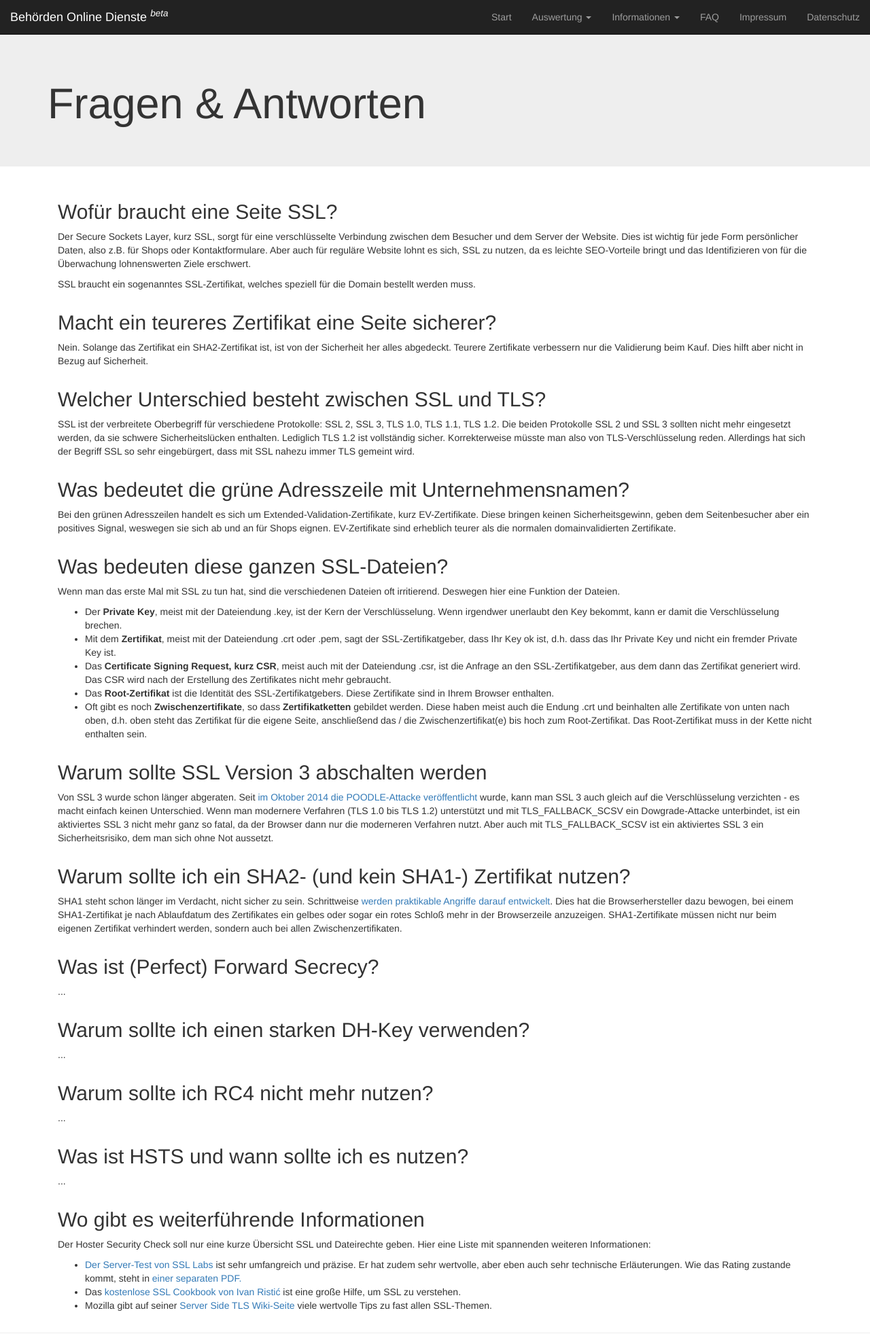
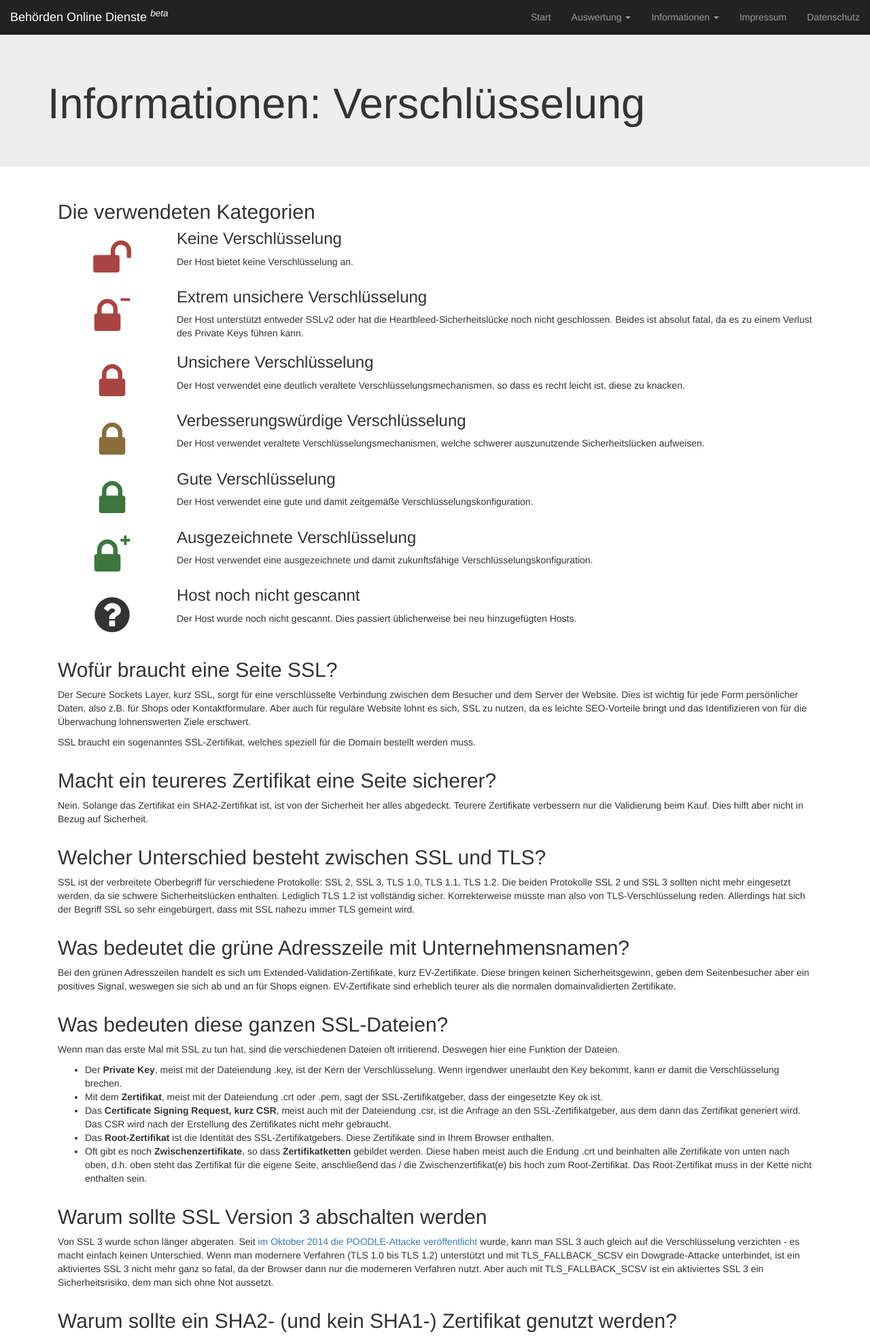
Before and after one commit to okfde/behoerden-online-dienste.de, a Flask app: page /info/encryption in a window 1280 px wide. Shown: the top 1966 px of the page at 68% size. Run offline with Flask 2, Linux system fonts and the light colour scheme; parts of the project's set-up code (start-up, migrations or seed data) failed here and were passed over; some libraries are stand-ins or nearby versions.

Commit message:
informaton, bugfixes

```diff
--- a/webapp/templates/impress.html
+++ b/webapp/templates/impress.html
@@ -21,7 +21,6 @@
         Telefon: <a href="tel:+49 173 1662174">+49 173 1662174</a><br />
         E-Mail: <a href="mailto:mail@ernestoruge.de">mail@ernestoruge.de</a>
       </p>
-      <p>Kleinunternehmer i.S.d. § 19 UStG</p>
       <h2>Verantwortlich für den Inhalt nach § 55 Abs. 2 RStV:</h2>
       <p>
         Ernesto Ruge<br />
--- a/webapp/templates/info_encryption.html
+++ b/webapp/templates/info_encryption.html
@@ -3,10 +3,78 @@
 {% block content %}
 <div class="jumbotron">
   <div class="container">
-    <h1>Fragen &amp; Antworten</h1>
+    <h1>Informationen: Verschlüsselung</h1>
   </div>
 </div>
 <div class="container">
+  <div class="row-fluid">
+    <div class="col-md-12">
+      <h2 id="why-ssl">Die verwendeten Kategorien</h2>
+    </div>
+  </div>
+  <div class="row-fluid">
+    <div class="col-sm-2 col-rating col-rating-ssl-1">
+      <i class="fa fa-unlock"></i>
+    </div>
+    <div>
+      <h3>Keine Verschlüsselung</h3>
+      <p>Der Host bietet keine Verschlüsselung an.</p>
+    </div>
+  </div>
+  <div class="row-fluid">
+    <div class="col-sm-2 col-rating col-rating-ssl-2">
+      <i class="fa fa-lock"></i><i class="fa fa-minus"></i>
+    </div>
+    <div>
+      <h3>Extrem unsichere Verschlüsselung</h3>
+      <p>Der Host unterstützt entweder SSLv2 oder hat die Heartbleed-Sicherheitslücke noch nicht geschlossen. Beides ist absolut fatal, da es zu einem Verlust des Private Keys führen kann.</p>
+    </div>
+  </div>
+  <div class="row-fluid">
+    <div class="col-sm-2 col-rating col-rating-ssl-3">
+      <i class="fa fa-lock"></i>
+    </div>
+    <div>
+      <h3>Unsichere Verschlüsselung</h3>
+      <p>Der Host verwendet eine deutlich veraltete Verschlüsselungsmechanismen, so dass es recht leicht ist, diese zu knacken.</p>
+    </div>
+  </div>
+  <div class="row-fluid">
+    <div class="col-sm-2 col-rating col-rating-ssl-4">
+      <i class="fa fa-lock"></i>
+    </div>
+    <div>
+      <h3>Verbesserungswürdige Verschlüsselung</h3>
+      <p>Der Host verwendet veraltete Verschlüsselungsmechanismen, welche schwerer auszunutzende Sicherheitslücken aufweisen.</p>
+    </div>
+  </div>
+  <div class="row-fluid">
+    <div class="col-sm-2 col-rating col-rating-ssl-5">
+      <i class="fa fa-lock"></i>
+    </div>
+    <div>
+      <h3>Gute Verschlüsselung</h3>
+      <p>Der Host verwendet eine gute und damit zeitgemäße Verschlüsselungskonfiguration.</p>
+    </div>
+  </div>
+  <div class="row-fluid">
+    <div class="col-sm-2 col-rating col-rating-ssl-6">
+      <i class="fa fa-lock"></i><i class="fa fa-plus"></i>
+    </div>
+    <div>
+      <h3>Ausgezeichnete Verschlüsselung</h3>
+      <p>Der Host verwendet eine ausgezeichnete und damit zukunftsfähige Verschlüsselungskonfiguration.</p>
+    </div>
+  </div>
+  <div class="row-fluid">
+    <div class="col-sm-2 col-rating col-rating-ssl-0">
+      <i class="fa fa-question-circle"></i>
+    </div>
+    <div>
+      <h3>Host noch nicht gescannt</h3>
+      <p>Der Host wurde noch nicht gescannt. Dies passiert üblicherweise bei neu hinzugefügten Hosts.</p>
+    </div>
+  </div>
   <div class="row-fluid">
     <div class="col-md-12">
       <h2 id="why-ssl">Wofür braucht eine Seite SSL?</h2>
@@ -38,7 +106,7 @@
       <p>Wenn man das erste Mal mit SSL zu tun hat, sind die verschiedenen Dateien oft irritierend. Deswegen hier eine Funktion der Dateien.</p>
       <ul>
         <li>Der <strong>Private Key</strong>, meist mit der Dateiendung .key, ist der Kern der Verschlüsselung. Wenn irgendwer unerlaubt den Key bekommt, kann er damit die Verschlüsselung brechen.</li>
-        <li>Mit dem <strong>Zertifikat</strong>, meist mit der Dateiendung .crt oder .pem, sagt der SSL-Zertifikatgeber, dass Ihr Key ok ist, d.h. dass das Ihr Private Key und nicht ein fremder Private Key ist.</li>
+        <li>Mit dem <strong>Zertifikat</strong>, meist mit der Dateiendung .crt oder .pem, sagt der SSL-Zertifikatgeber, dass der eingesetzte Key ok ist.</li>
         <li>Das <strong>Certificate Signing Request, kurz CSR</strong>, meist auch mit der Dateiendung .csr, ist die Anfrage an den SSL-Zertifikatgeber, aus dem dann das Zertifikat generiert wird. Das CSR wird nach der Erstellung des Zertifikates nicht mehr gebraucht.</li>
         <li>Das <strong>Root-Zertifikat</strong> ist die Identität des SSL-Zertifikatgebers. Diese Zertifikate sind in Ihrem Browser enthalten.</li>
         <li>Oft gibt es noch <strong>Zwischenzertifikate</strong>, so dass <strong>Zertifikatketten</strong> gebildet werden. Diese haben meist auch die Endung .crt und beinhalten alle Zertifikate von unten nach oben, d.h. oben steht das Zertifikat für die eigene Seite, anschließend das / die Zwischenzertifikat(e) bis hoch zum Root-Zertifikat. Das Root-Zertifikat muss in der Kette nicht enthalten sein.</li>
@@ -53,8 +121,8 @@
   </div>
   <div class="row-fluid">
     <div class="col-md-12">
-      <h2 id="sha1">Warum sollte ich ein SHA2- (und kein SHA1-) Zertifikat nutzen?</h2>
-      <p>SHA1 steht schon länger im Verdacht, nicht sicher zu sein. Schrittweise <a href="http://www.heise.de/security/meldung/Todesstoss-fuer-SHA-1-steht-bevor-2849484.html">werden praktikable Angriffe darauf entwickelt</a>. Dies hat die Browserhersteller dazu bewogen, bei einem SHA1-Zertifikat je nach Ablaufdatum des Zertifikates ein gelbes oder sogar ein rotes Schloß mehr in der Browserzeile anzuzeigen. SHA1-Zertifikate müssen nicht nur beim eigenen Zertifikat verhindert werden, sondern auch bei allen Zwischenzertifikaten.</p>
+      <h2 id="sha1">Warum sollte ein SHA2- (und kein SHA1-) Zertifikat genutzt werden?</h2>
+      <p>SHA1 steht schon länger im Verdacht, nicht sicher zu sein. Schrittweise <a href="http://www.heise.de/security/meldung/Todesstoss-fuer-SHA-1-steht-bevor-2849484.html">werden praktikable Angriffe darauf entwickelt</a>. Dies hat die Browserhersteller dazu bewogen, bei einem SHA1-Zertifikat je nach Ablaufdatum des Zertifikates ein gelbes oder sogar ein rotes Schloß mehr in der Browserzeile anzuzeigen. SHA1-Zertifikate müssen nicht nur beim Seiten-Zertifikat verhindert werden, sondern auch bei allen Zwischenzertifikaten.</p>
     </div>
   </div>
   <div class="row-fluid">
@@ -65,19 +133,25 @@
   </div>
   <div class="row-fluid">
     <div class="col-md-12">
-      <h2 id="strong-dh">Warum sollte ich einen starken DH-Key verwenden?</h2>
+      <h2 id="strong-dh">Warum sollte ein starker DH-Key eingesetzt werden?</h2>
       <p>...</p>
     </div>
   </div>
   <div class="row-fluid">
     <div class="col-md-12">
-      <h2 id="rc4">Warum sollte ich RC4 nicht mehr nutzen?</h2>
+      <h2 id="rc4">Warum sollte RC4 nicht mehr genutzt werden?</h2>
       <p>...</p>
     </div>
   </div>
   <div class="row-fluid">
     <div class="col-md-12">
-      <h2 id="hsts">Was ist HSTS und wann sollte ich es nutzen?</h2>
+      <h2 id="hsts">Was ist HSTS und wann sollte es eingesetzt werden?</h2>
+      <p>...</p>
+    </div>
+  </div>
+  <div class="row-fluid">
+    <div class="col-md-12">
+      <h2 id="hsts">Was ist TLS_FALLBACK_SCSV und warum sollte es eingesetzt werden?</h2>
       <p>...</p>
     </div>
   </div>
--- a/webapp/templates/layout.html
+++ b/webapp/templates/layout.html
@@ -60,13 +60,13 @@
         <li class="dropdown">
           <a href="#" class="dropdown-toggle" data-toggle="dropdown" role="button" aria-haspopup="true" aria-expanded="false">Informationen <span class="caret"></span></a>
           <ul class="dropdown-menu navbar-inverse">
+            <li><a href="/info/ueber">Über Uns</a></li>
             <li><a href="/info/services">Dienste-Übersicht</a></li>
             <li><a href="/info/encryption">Verschlüsselung</a></li>
             <li><a href="/info/data">Daten &amp; API</a></li>
             <li><a href="/info/faq">FAQ</a></li>
           </ul>
         </li>
-        <li><a href="/faq">FAQ</a></li>
         <li><a href="/impress">Impressum</a></li>
         <li><a href="/privacy">Datenschutz</a></li>
       </ul>
--- a/webapp/util.py
+++ b/webapp/util.py
@@ -973,6 +973,8 @@ def generate_visualisations():
   else:
     visualisation = Visualisation()
     visualisation.created = datetime.datetime.now()
+    visualisation.active = 1
+    visualusation.identifier = 'encryption_total'
   visualisation.updated = datetime.datetime.now()
   hosts = Host.query.filter(Host.ssl_result >= 1).all()
   result_raw = {
--- a/webapp/views.py
+++ b/webapp/views.py
@@ -38,23 +38,6 @@ import re, time, elasticsearch
 @app.route('/')
 def index():
   return render_template('index.html')
-
-@app.route("/region/<region_slug>", methods=['GET', 'POST'])
-def region(region_slug):
-  region = Region.query.filter_by(slug=region_slug).first_or_404()
-  service_sites_raw = ServiceSite.query.filter_by(region_id=region.id).filter_by(quality_show=1).join(Service).order_by(Service.service_group_id).order_by(Service.name).all()
-  service_sites = {1: [], 2: [], 3: []}
-  for service_site in service_sites_raw:
-    service_sites[service_site.Service.service_group_id].append(service_site)
-  hosts = Host.query.filter_by(active=1).join(ServiceSite).filter_by(region_id=region.id).filter_by(active=1).join(Service).filter_by(make_ssl_test=1).all()
-  return render_template('region.html', region=region, service_sites=service_sites, hosts=hosts)
-
-
-@app.route("/host/<host>")
-def host(host):
-  ssl_test = SslTest.query.join(Host).filter_by(host=host).order_by(desc(SslTest.created)).first_or_404()
-  return render_template('host_encryption.html', ssl_test=ssl_test)
-
 
 @app.route("/api/region-search-live")
 def region_search():
@@ -131,6 +114,34 @@ def region_search():
   response.headers['Cache-Control'] = util.cache_max_age(hours=24)
   return(response)
 
+@app.route("/region/<region_slug>", methods=['GET', 'POST'])
+def region(region_slug):
+  region = Region.query.filter_by(slug=region_slug).first_or_404()
+  service_sites_raw = ServiceSite.query.filter_by(region_id=region.id).filter_by(quality_show=1).join(Service).order_by(Service.service_group_id).order_by(Service.name).all()
+  service_sites = {1: [], 2: [], 3: []}
+  for service_site in service_sites_raw:
+    service_sites[service_site.Service.service_group_id].append(service_site)
+  hosts = Host.query.filter_by(active=1).join(ServiceSite).filter_by(region_id=region.id).filter_by(active=1).join(Service).filter_by(make_ssl_test=1).all()
+  return render_template('region.html', region=region, service_sites=service_sites, hosts=hosts)
+
+
+@app.route("/host/<host>")
+def host(host):
+  ssl_test = SslTest.query.join(Host).filter_by(host=host).order_by(desc(SslTest.created)).first_or_404()
+  return render_template('host_encryption.html', ssl_test=ssl_test)
+
+
+@app.route("/analysis/basics")
+def analysis_basics():
+  return render_template('analysis_basics.html')
+
+@app.route("/analysis/egovernment")
+def analysis_egovernment():
+  return render_template('analysis_egovernment.html')
+
+@app.route("/analysis/data")
+def analysis_data():
+  return render_template('analysis_data.html')
 
 @app.route("/analysis/encryption")
 def analysis_encryption():
@@ -141,9 +152,29 @@ def analysis_encryption():
   return render_template('analysis_encryption.html', visualisations=visualisations)
 
 
+@app.route("/info/ueber")
+def info_ueber():
+  return render_template('info_ueber.html')
+
+@app.route("/info/services")
+def info_services():
+  services_raw = Service.query.order_by(Service.service_group_id).order_by(Service.name).all()
+  services = {1: [], 2: [], 3: []}
+  for service in services_raw:
+    services[service.service_group_id].append(service)
+  return render_template('info_services.html', services=services)
+
 @app.route("/info/encryption")
 def info_encryption():
   return render_template('info_encryption.html')
+
+@app.route("/info/data")
+def info_data():
+  return render_template('info_data.html')
+
+@app.route("/info/faq")
+def info_faq():
+  return render_template('info_faq.html')
 
 @app.route("/impress")
 def impressum():
```
Also changed, not shown: webapp/templates/analysis_basics.html (added, +20 -0 lines), webapp/templates/analysis_data.html (added, +20 -0 lines), webapp/templates/analysis_egovernment.html (added, +20 -0 lines), webapp/templates/info_data.html (added, +18 -0 lines), webapp/templates/info_faq.html (added, +18 -0 lines), webapp/templates/info_services.html (added, +59 -0 lines), webapp/templates/info_ueber.html (added, +29 -0 lines), webapp/templates/site-ssl-check.html (deleted, +0 -75 lines).
